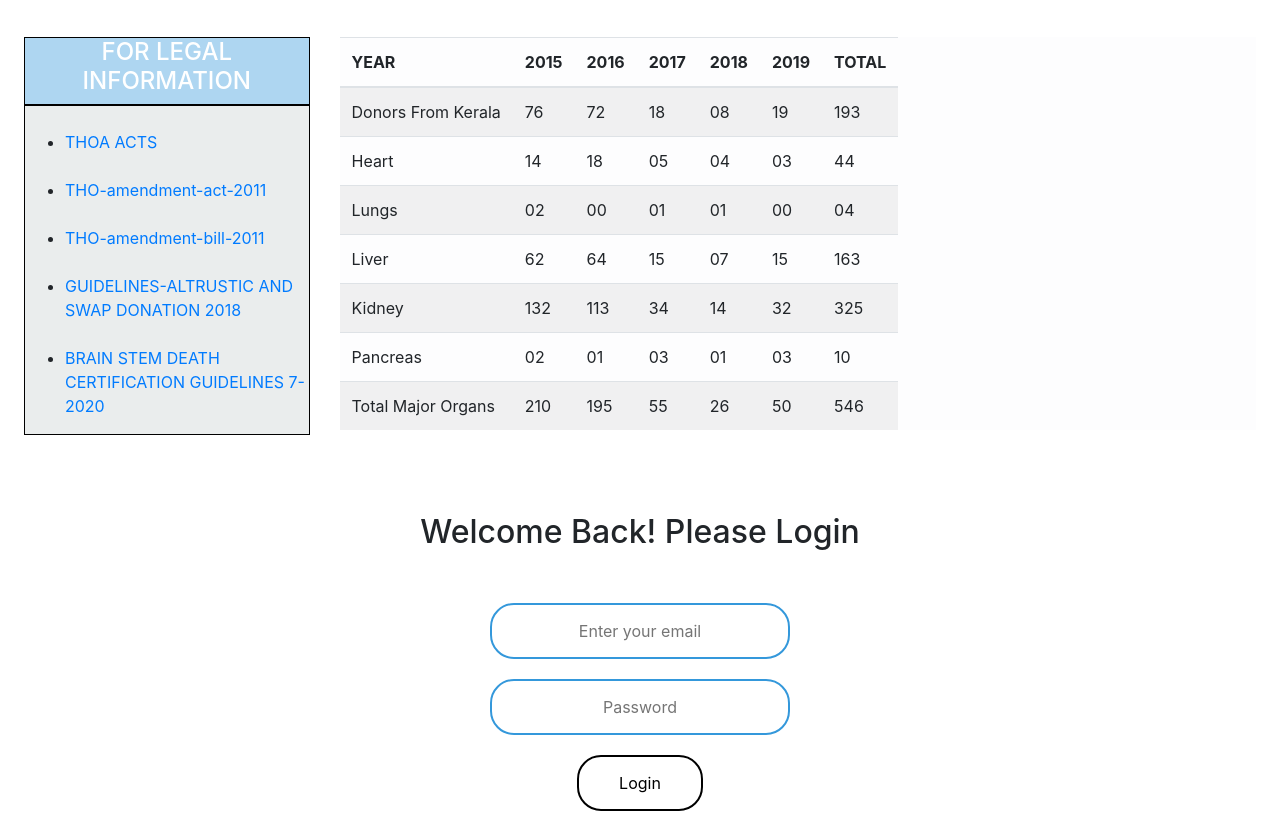
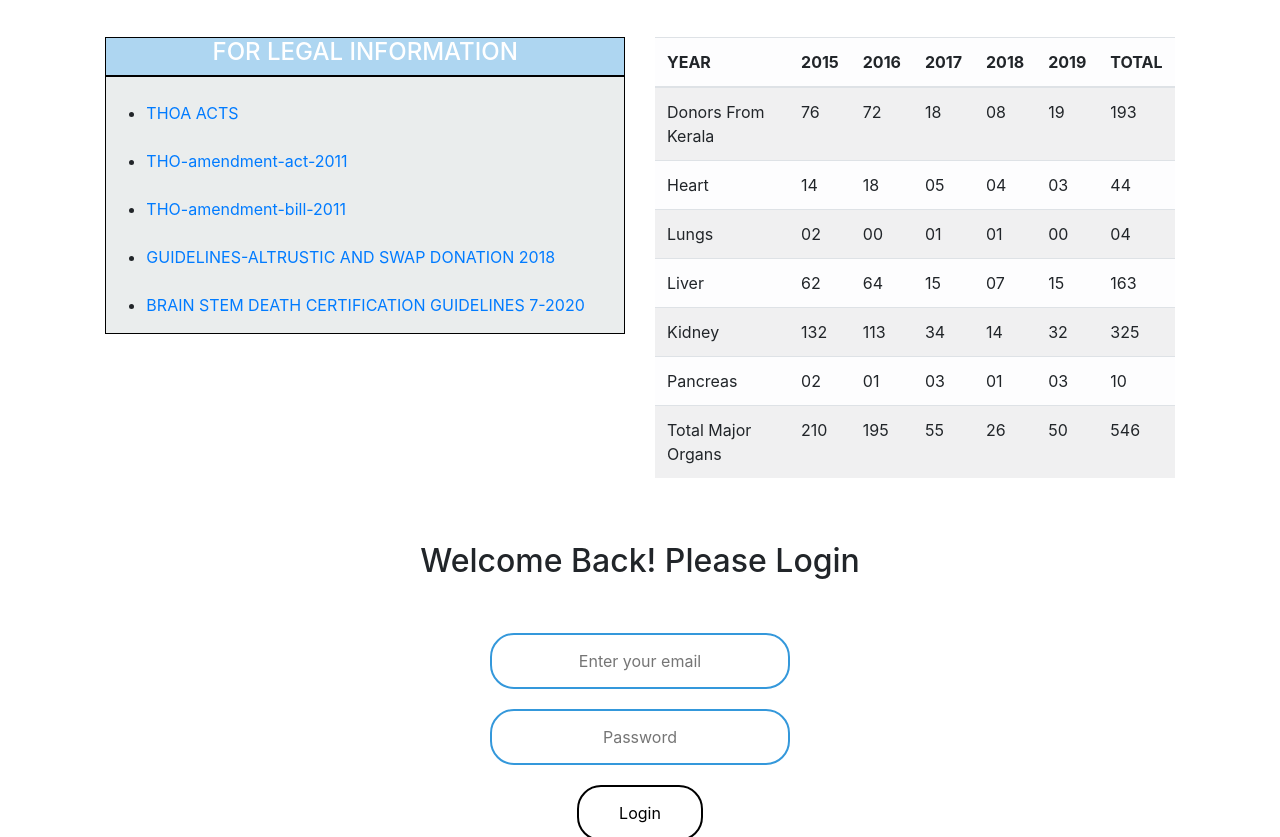
Before and after one commit to rahulnfc/OJOT, a plain HTML site: page index.html in a window 1280 px wide. Shown: the part 965-1802 px from the top of the page. Drawn offline with nearby package versions, Linux system fonts and the light colour scheme.

Commit message:
index file updated

```diff
--- a/index.html
+++ b/index.html
@@ -115,9 +115,9 @@
              One of the most significant issues concerning organ transplantation revolves around the just and fair distribution of organs. Due to the assorted and occasionally conflicting opinions of what constitutes as ‘fair’, in concurrence with a relative shortage of donated organs, many social, legal and ethical contentions have arisen. This shortage is portrayed by statistics shown on the NHS organ donation page, where approximately 10,000 people are on the waiting list for a solid organ transplant and approximately 1,000 people die annually whilst waiting for an organ transplant and in 2013, a record 4,655 patients received a solid organ transplant  (National Health Service, 2014).
           </p><br>
     </section>
-    <section class="pl-4 pr-4">
+    <section class="d-flex justify-content-center">
       <div class="row">
-        <div class="col-md-3">
+        <div class="col-md-6">
           <div style="border:1px solid black;background-color:#AED6F1">
               <h4 style="color:white"class="text-center">FOR LEGAL INFORMATION</h4>
           </div>
@@ -131,7 +131,7 @@
                   </ul>
               </div>
           </div>
-        <div class="col-md-9">
+        <div class="col-md-6">
           <table class="table table-light table-striped table-responsive">
               <thead>
                   <tr>
```
